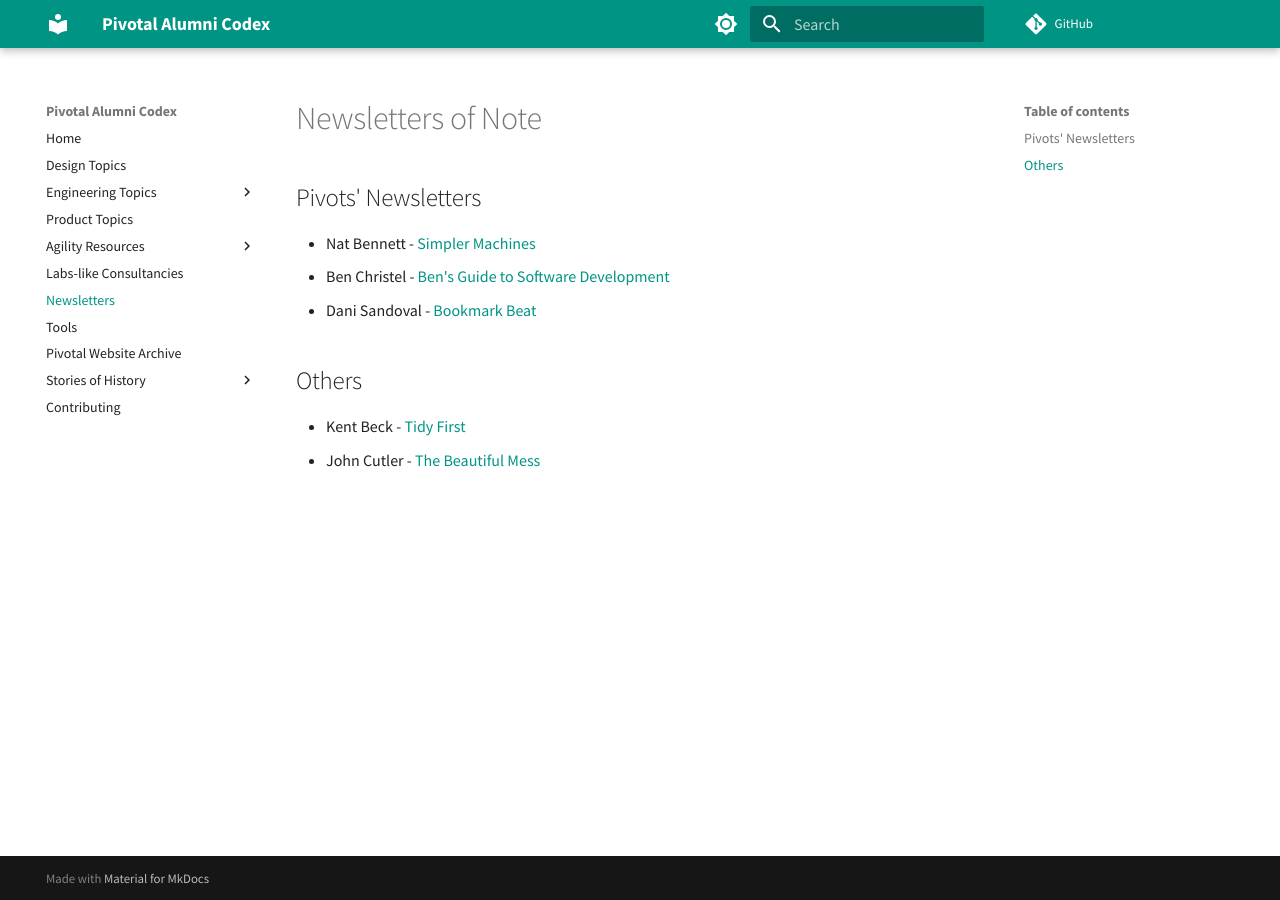
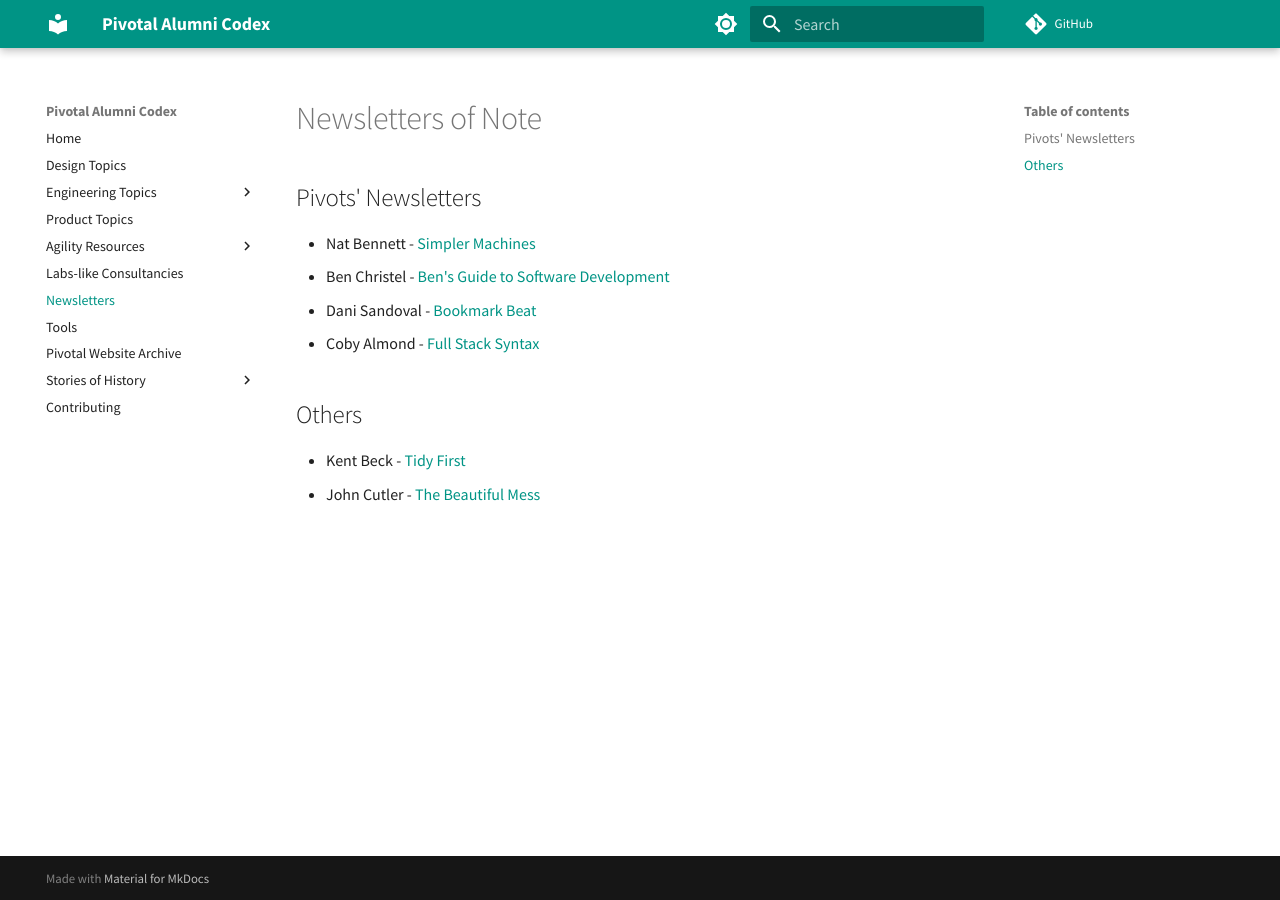
Before and after one commit to alumni-codex/alumni-codex.github.io, an MkDocs documentation site: the page built from docs/newsletters.md, in a window 1280 px wide. Built offline with MkDocs 1.6.1 and Material for MkDocs 9.7.7, drawn with Linux system fonts in a browser that asks for light colours; comment, search, counter and statistics services are not loaded.

Commit message:
Update newsletters.md
Adding Coby's newsletter to the list.

```diff
--- a/docs/newsletters.md
+++ b/docs/newsletters.md
@@ -6,6 +6,7 @@
 - Nat Bennett - [Simpler Machines](https://www.simplermachines.com/)
 - Ben Christel - [Ben's Guide to Software Development](https://bensguide.substack.com/)
 - Dani Sandoval - [Bookmark Beat](https://bookmarkbeat.substack.com/)
+- Coby Almond - [Full Stack Syntax](https://www.fullstacksyntax.com)
 
 ## Others
 
```
